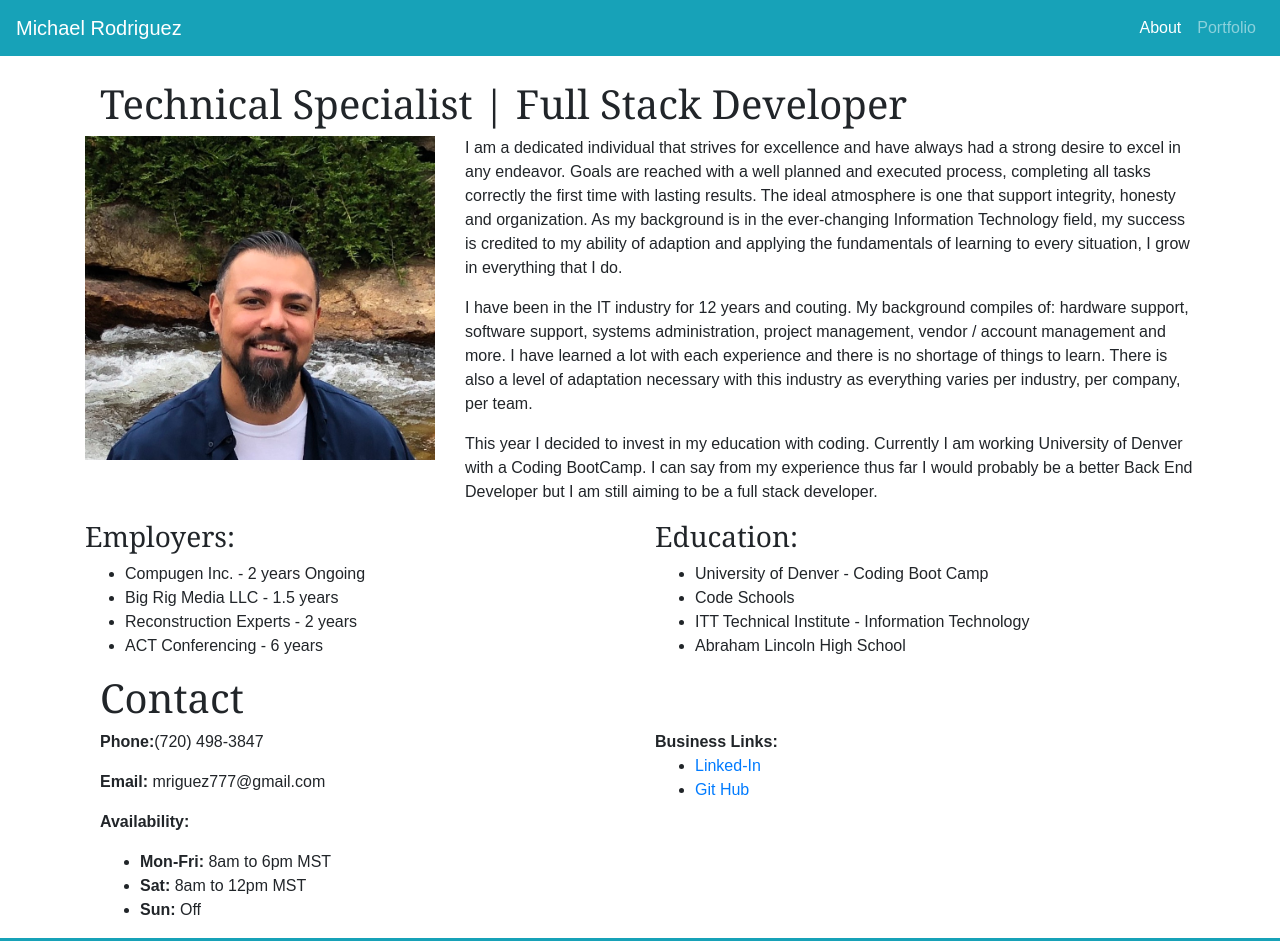
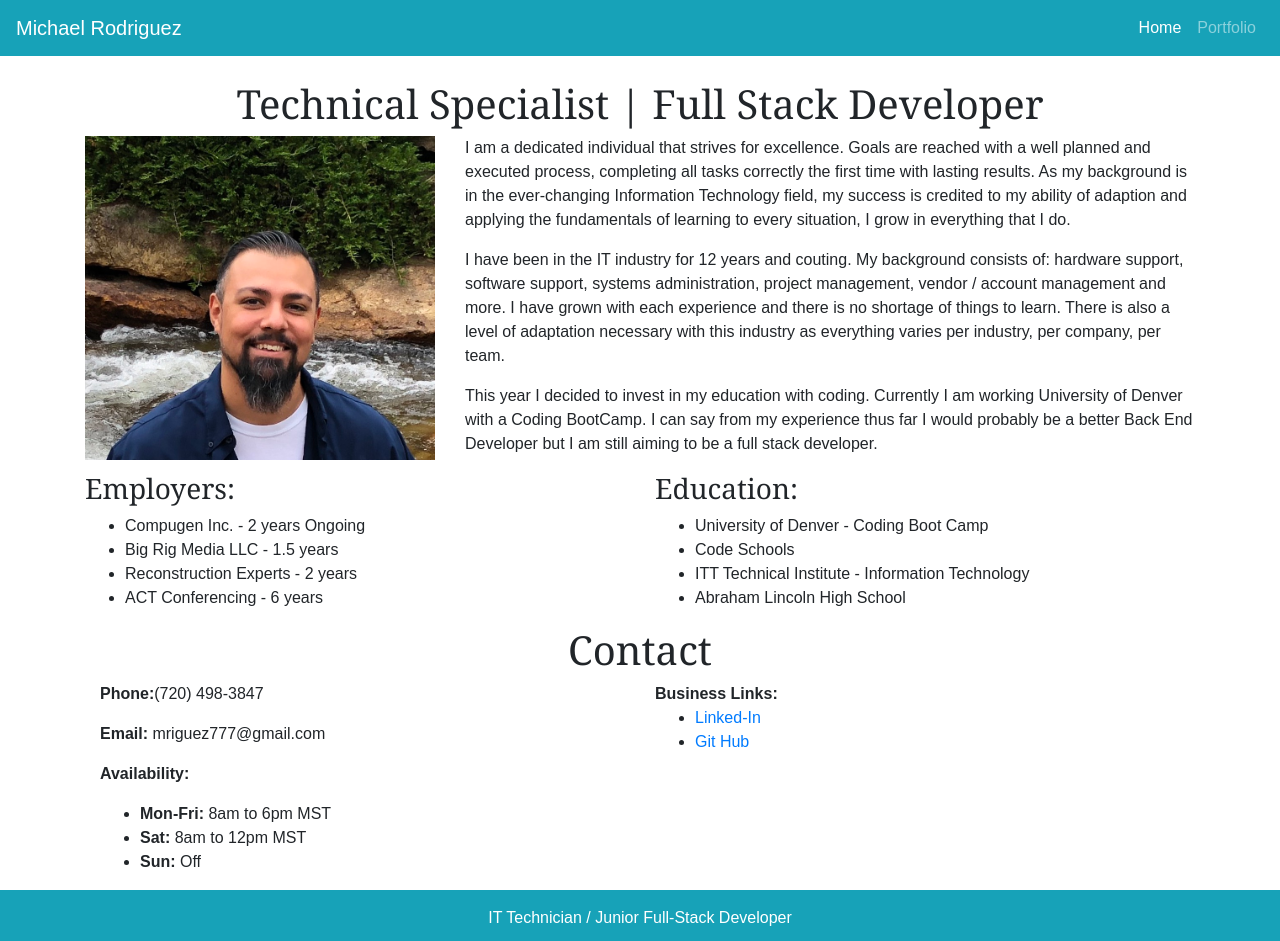
Before and after one commit to mriguez777/Resume-Site, a plain HTML site: page index.html in a window 1280 px wide. Shown: the top 941 px of the page. Drawn offline with nearby package versions, Linux system fonts and the light colour scheme.

Commit message:
Centered the headings on home page. Removed contact page and link as it is no longer needed. Updated text on the page, just rewording things to better promote myself, more changes to this later.

```diff
--- a/index.html
+++ b/index.html
@@ -19,8 +19,6 @@
 
 <body>
     <div>
-        <!-- For some reason the responsive button on this navbar would not drop down for me in my browser. I tested it with noth the boostrap page (it works there) and regular code (no modifications) but still no luck on my page. Good news is the button appears when it is supposed to when you shrink the page, so that is a plus.   -->
-        <!-- Later I realize that the navbar is within the containter to keep the size of the main content. I was being dumb and included the header and footer thinking that the instructions called for that. So now the header and footer are out of the container -->
         <nav class="navbar navbar-expand-lg navbar-dark bg-info">
             <a class="navbar-brand" href="index.html">Michael Rodriguez</a>
             <button class="navbar-toggler" type="button" data-toggle="collapse" data-target="#navbarNavAltMarkup"
@@ -29,7 +27,7 @@
             </button>
             <div class="collapse navbar-collapse" id="navbarNavAltMarkup">
                 <div class="navbar-nav ml-auto">
-                    <a class="nav-item nav-link active" href="index.html">About <span
+                    <a class="nav-item nav-link active" href="index.html">Home<span
                             class="sr-only">(current)</span></a>
                     <a class="nav-item nav-link" href="portfolio.html">Portfolio</a>
                 </div>
@@ -37,7 +35,7 @@
         </nav>
         <br>
         <div class="container-md mt-auto mb-auto">
-            <div class="col-md-12">
+            <div class="col-md-12 text-center">
                 <h1>Technical Specialist | Full Stack Developer</h1>
             </div>
             <div class="row background">
@@ -45,16 +43,14 @@
                     <img src="assets/images/Michael.jpeg" class="img-responsive" width="100%" />
                 </div>
                 <div class="col-md-8">
-                    <p>I am a dedicated individual that strives for excellence and have always had a strong desire to
-                        excel in any endeavor. Goals are reached with a well planned and executed process, completing
-                        all tasks correctly the first time with lasting results. The ideal atmosphere is one that
-                        support integrity, honesty and organization. As my background is in the ever-changing
+                    <p>I am a dedicated individual that strives for excellence. Goals are reached with a well planned and executed process, completing
+                        all tasks correctly the first time with lasting results. As my background is in the ever-changing
                         Information Technology field, my success is credited to my ability of adaption and applying the
                         fundamentals of learning to every situation, I grow in everything that I do.</p>
 
-                    <p>I have been in the IT industry for 12 years and couting. My background compiles of: hardware
+                    <p>I have been in the IT industry for 12 years and couting. My background consists of: hardware
                         support, software support, systems administration, project management, vendor / account
-                        management and more. I have learned a lot with each experience and there is no shortage of
+                        management and more. I have grown with each experience and there is no shortage of
                         things to learn. There is also a level of adaptation necessary with this industry as everything
                         varies per industry, per company, per team.</p>
 
@@ -87,7 +83,7 @@
 
             <div class="container-md">
                 <div class="row">
-                    <div class="col-md-12">
+                    <div class="col-md-12 text-center">
                         <h1>Contact</h1>
                     </div>
                 </div>
```
Also changed, not shown: portfolio.html (+5 -4 lines).
